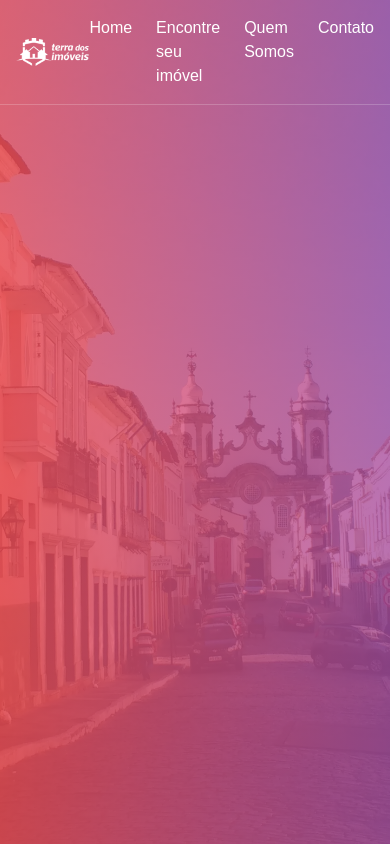
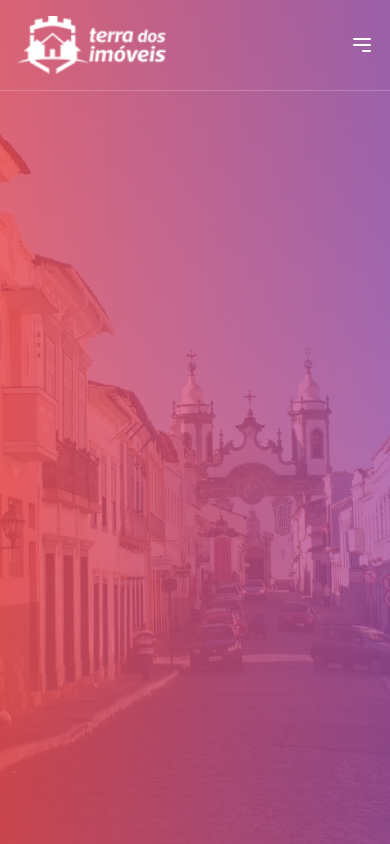
Before and after one commit to dataclix/Site-Terra-dos-Imoveis, a Next.js app: page / in a window 390 px wide. Shown: the top 844 px of the page. Built offline with nearby package versions, Linux system fonts and the light colour scheme.

Commit message:
sem biblioteca

```diff
--- a/components/Navbar.tsx
+++ b/components/Navbar.tsx
@@ -1,12 +1,17 @@
-// components/Navbar.tsx
-import Image from "next/image";
-import Link from "next/link";
+import React, { useState } from 'react';
+import Image from 'next/image';
+import Link from 'next/link';
 
 const Navbar = () => {
+  const [isDrawerOpen, setIsDrawerOpen] = useState(false);
+
+  const toggleDrawer = () => {
+    setIsDrawerOpen(!isDrawerOpen);
+  };
+
   return (
-    <nav className="w-full bg-gradient-to-r p-4 border-b border-white border-opacity-20 fixed top-0 z-10 left-0 right-0">
-      <div className="container mx-auto flex justify-between items-center">
-        {/* Logo */}
+    <nav className=" p-4 border-b border-white border-opacity-20 fixed top-0 z-10 w-full">
+      <div className="container mx-auto flex items-center justify-between">
         <Link href="/" legacyBehavior>
           <a>
             <Image
@@ -19,29 +24,69 @@ const Navbar = () => {
           </a>
         </Link>
 
-        {/* Menu */}
-        <ul className="flex space-x-6 text-white">
-          <li>
-            <Link href="/" legacyBehavior>
-              <a className="hover:underline">Home</a>
-            </Link>
-          </li>
-          <li>
-            <Link href="/imoveis" legacyBehavior>
-              <a className="hover:underline">Encontre seu imóvel</a>
-            </Link>
-          </li>
-          <li>
-            <Link href="/quemsomos" legacyBehavior>
-              <a className="hover:underline">Quem Somos</a>
-            </Link>
-          </li>
-          <li>
-            <Link href="/contato" legacyBehavior>
-              <a className="hover:underline">Contato</a>
-            </Link>
-          </li>
+        {/* Menu Desktop */}
+        <ul className="hidden lg:flex space-x-6 font-semibold text-white">
+          {['Home', 'Encontre seu imóvel', 'Quem Somos', 'Contato'].map((text, index) => (
+            <li key={index}>
+              <Link href={text.toLowerCase().replace(/\s+/g, '')} legacyBehavior>
+                <a className="hover:underline">{text}</a>
+              </Link>
+            </li>
+          ))}
         </ul>
+
+        {/* Botão do Menu Hambúrguer (Mobile) */}
+        <button
+          className="lg:hidden text-white focus:outline-none"
+          onClick={toggleDrawer}
+        >
+          <svg
+            className="h-6 w-6"
+            fill="none"
+            strokeLinecap="round"
+            strokeLinejoin="round"
+            strokeWidth="2"
+            viewBox="0 0 24 24"
+            stroke="currentColor"
+          >
+            <path d="M4 6h16M4 12h16m-7 6h7" />
+          </svg>
+        </button>
+      </div>
+
+      {/* Drawer (Menu Lateral) */}
+      <div className={`lg:hidden fixed top-0 left-0 h-full w-64 bg-white transform transition-transform duration-300 ease-in-out ${
+          isDrawerOpen ? 'translate-x-0' : '-translate-x-full'
+        } z-20`}>
+        <div className="p-4">
+          <button onClick={toggleDrawer} className="text-gray-600">
+            <svg
+              className="h-6 w-6"
+              fill="none"
+              strokeLinecap="round"
+              strokeLinejoin="round"
+              strokeWidth="2"
+              viewBox="0 0 24 24"
+              stroke="currentColor"
+            >
+              <path d="M6 18L18 6M6 6l12 12" />
+            </svg>
+          </button>
+          <ul className="mt-6">
+            {['Home', 'Encontre seu imóvel', 'Quem Somos', 'Contato'].map((text, index) => (
+              <li key={index} className="mb-4">
+                <Link href={text.toLowerCase().replace(/\s+/g, '')} legacyBehavior>
+                  <a
+                    onClick={toggleDrawer}
+                    className="block py-2 px-4 text-gray-800 hover:bg-gray-100"
+                  >
+                    {text}
+                  </a>
+                </Link>
+              </li>
+            ))}
+          </ul>
+        </div>
       </div>
     </nav>
   );
--- a/package.json
+++ b/package.json
@@ -9,15 +9,13 @@
     "lint": "next lint"
   },
   "dependencies": {
-    "antd": "^5.20.6",
     "next": "14.2.12",
+    "rc-util": "5.24.6",
     "react": "^18",
     "react-dom": "^18",
     "react-icons": "^5.3.0"
   },
   "devDependencies": {
-    "@types/node": "^20",
-    "@types/react": "^18",
     "@types/react-dom": "^18",
     "eslint": "^8",
     "eslint-config-next": "14.2.12",
--- a/pages/_app.tsx
+++ b/pages/_app.tsx
@@ -1,5 +1,7 @@
 import "@/styles/globals.css";
 import type { AppProps } from "next/app";
+
+// Removidas as importações do Material Tailwind
 
 export default function App({ Component, pageProps }: AppProps) {
   return <Component {...pageProps} />;
--- a/tailwind.config.ts
+++ b/tailwind.config.ts
@@ -1,19 +1,21 @@
-import type { Config } from "tailwindcss";
+import type { Config } from 'tailwindcss';
 
 const config: Config = {
   content: [
-    "./pages/**/*.{js,ts,jsx,tsx,mdx}",
-    "./components/**/*.{js,ts,jsx,tsx,mdx}",
-    "./app/**/*.{js,ts,jsx,tsx,mdx}",
+    './pages/**/*.{js,ts,jsx,tsx,mdx}',
+    './components/**/*.{js,ts,jsx,tsx,mdx}',
+    './app/**/*.{js,ts,jsx,tsx,mdx}',
+    // Caso tenha algum arquivo do Material UI customizado, adicione o caminho aqui
   ],
   theme: {
     extend: {
       colors: {
-        background: "var(--background)",
-        foreground: "var(--foreground)",
+        background: 'var(--background)',
+        foreground: 'var(--foreground)',
       },
     },
   },
-  plugins: [],
+  plugins: [], // Remova o daisyui da lista de plugins
 };
+
 export default config;
```
Also changed, not shown: 1 other file (tests, documents, lock files or other folders).
